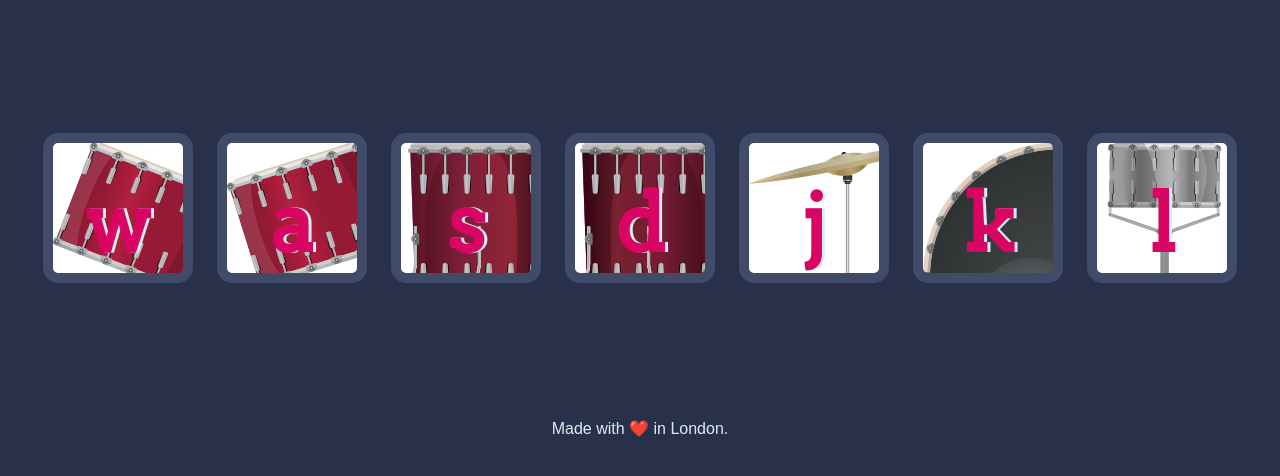
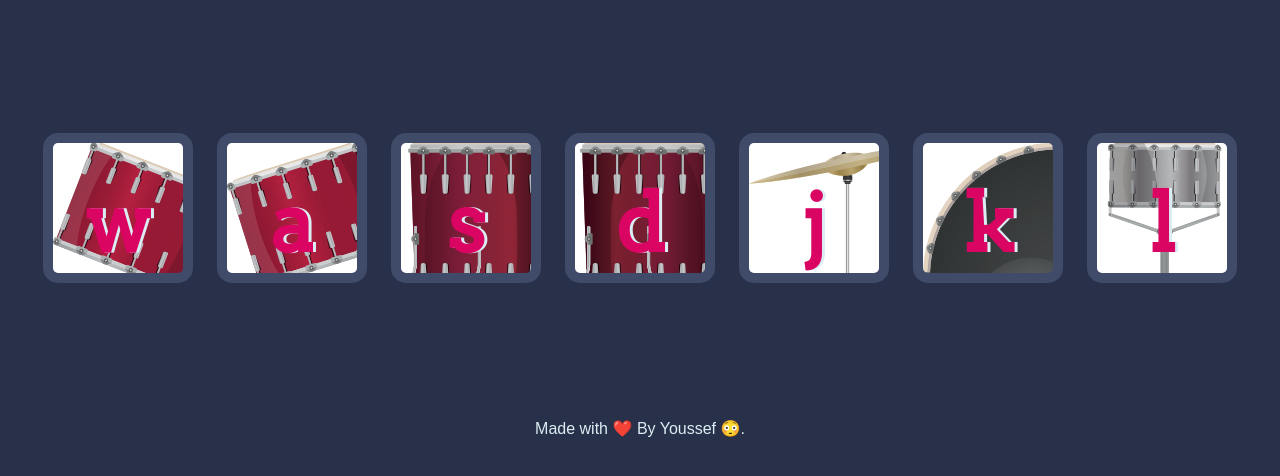
Before and after one commit to Youssef-Haichoumi/Drum-Kit, a plain HTML site: page index.html in a window 1280 px wide. Shown: the part 156-632 px from the top of the page. Drawn offline with Linux system fonts and the light colour scheme.

Commit message:
Update index.html

```diff
--- a/index.html
+++ b/index.html
@@ -22,7 +22,7 @@
       <button class="l drum">l</button>
     </div>
 
-    <footer>Made with ❤️ in London.</footer>
+    <footer>Made with ❤️ By Youssef 😳.</footer>
     <script src="index.js"></script>
   </body>
 </html>
```
